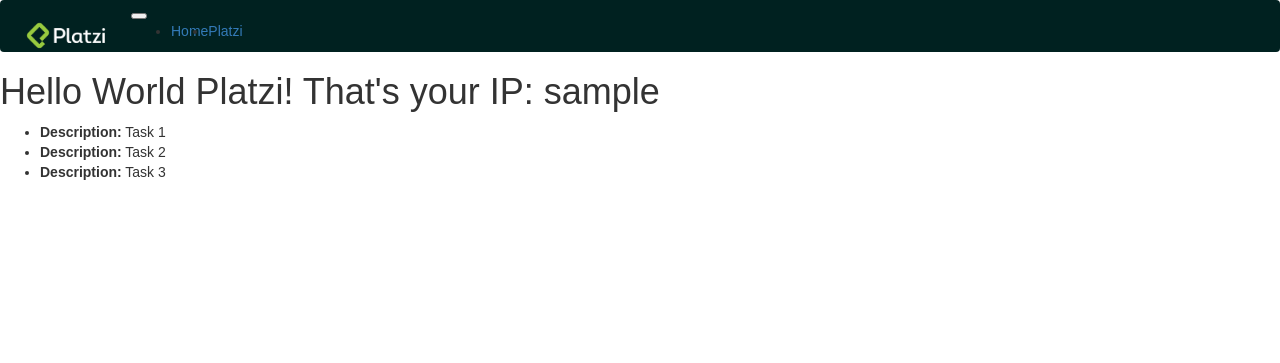
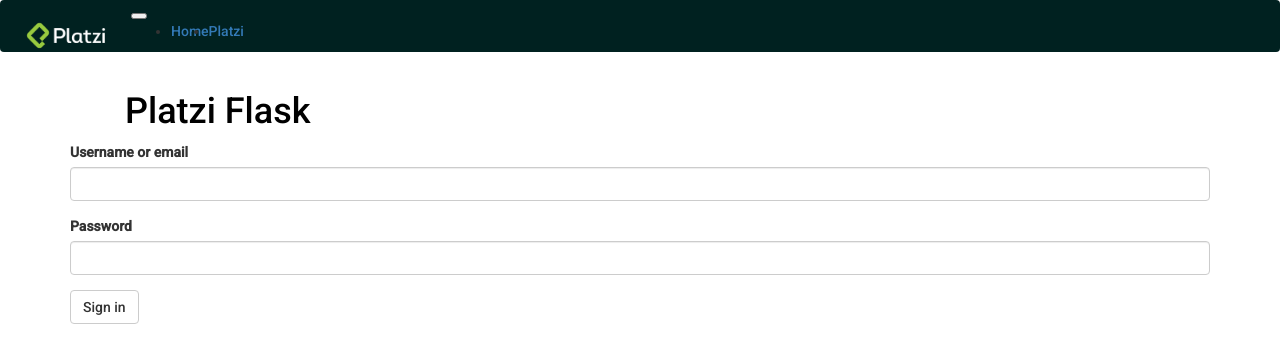
Before and after one commit to estalvgs1999/task-flask, a Flask app: page /home in a window 1280 px wide. Shown: the top 363 px of the page. Run offline with Flask 2, Linux system fonts and the light colour scheme; the visitor is signed in with stand-in values (Sample User, id 1); some libraries are stand-ins or nearby versions.

Commit message:
feat(signin): SignIn Page with styles

```diff
--- a/main.py
+++ b/main.py
@@ -1,5 +1,8 @@
 from flask import Flask, request, make_response, redirect, render_template, session
 from flask_bootstrap import Bootstrap
+from flask_wtf import FlaskForm
+from wtforms.fields import StringField, PasswordField,SubmitField
+from wtforms.validators import DataRequired
 
 app = Flask(__name__)
 app.config['SECRET_KEY'] = '36d4J0Ltp3lRtee9HDxY3K'
@@ -7,6 +10,12 @@
 bootstrap = Bootstrap(app)
 
 tasks = ['Task 1','Task 2','Task 3']
+
+class LoginForm(FlaskForm):
+    username = StringField('Username or email', validators=[DataRequired()])
+    password = PasswordField('Password', validators=[DataRequired()])
+    submit = SubmitField('Sign in')
+
 
 @app.errorhandler(404)
 def not_found(error):
@@ -26,12 +35,13 @@
     return response
 
 
-@app.route('/home')
+@app.route('/home', methods=['GET','POST'])
 def home():
     user_ip = session.get('user_ip')
     context = {
         'user_ip': user_ip,
-        'tasks': tasks
+        'tasks': tasks,
+        'login_form': LoginForm()
     }
     return render_template('home.html', **context)
 
--- a/requirements.txt
+++ b/requirements.txt
@@ -1,9 +1,12 @@
 click==8.0.1
 dominate==2.6.0
 Flask==2.0.1
+Flask-Bootstrap==3.3.7.1
 Flask-Bootstrap4==4.0.2
+Flask-WTF==0.15.1
 itsdangerous==2.0.1
 Jinja2==3.0.1
 MarkupSafe==2.0.1
 visitor==0.1.3
 Werkzeug==2.0.1
+WTForms==2.3.3
--- a/static/css/main.css
+++ b/static/css/main.css
@@ -1,5 +1,12 @@
 html * {
-    font-family: sans-serif;
+    font-family: 'Roboto', sans-serif;
+}
+
+h1 {
+    color: #000;
+    text-align:left;
+    padding-top: 20px;
+    padding-left: 125px;
 }
 
 
--- a/templates/base.html
+++ b/templates/base.html
@@ -5,7 +5,11 @@
     {{ super() }}
 
     <link rel="shortcut icon" href="{{  url_for('static', filename='images/icon.ico') }}" type="image/x-icon"/>
+    <link rel="preconnect" href="https://fonts.googleapis.com">
+    <link rel="preconnect" href="https://fonts.gstatic.com" crossorigin>
+    <link href="https://fonts.googleapis.com/css2?family=Roboto:wght@500&display=swap" rel="stylesheet">
     <link rel="stylesheet" href="{{ url_for('static', filename='css/main.css') }}">
+
 
     <title>
         {% block title %} Flask Platzi | {% endblock %}
--- a/templates/home.html
+++ b/templates/home.html
@@ -1,5 +1,6 @@
 {% extends 'base.html' %}
 {% import 'macros.html' as macros %}
+{% import 'bootstrap/wtf.html' as wtf%}
 
 {% block title %}
     {{ super() }}
@@ -8,14 +9,18 @@
 
 {% block content %}
     {% if user_ip %}
-        <h1>Hello World Platzi! That's your IP: {{user_ip}}</h1>
+        <h1>Platzi Flask</h1>
     {% else %}
         <a href="{{ url_for('index')}}">Go Home</a>
     {% endif %}
 
+    <div class="container">
+        {{ wtf.quick_form(login_form) }}
+    </div>
+<!--
     <ul>
         {% for task in tasks %}
             {{ macros.render_task(task) }}
         {% endfor %}
-    </ul>
+    </ul> -->
 {% endblock %}
```
